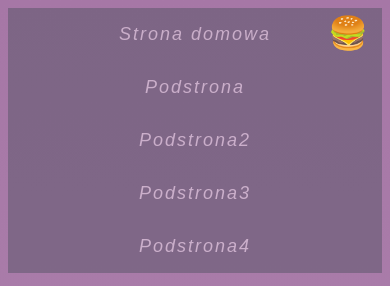
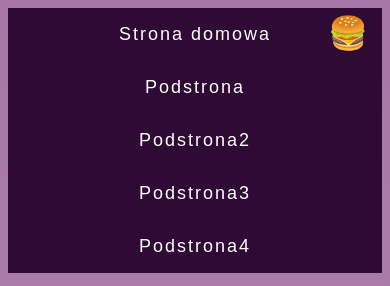
Before and after one commit to AsiaKabacinska/fronted_homepage, a website built with Parcel: page src/index.html in a window 390 px wide. Both pictures are taken after a click on the button "Menu". Shown: the top 286 px of the page. Built offline with nearby package versions, Linux system fonts and the light colour scheme.

Commit message:
medias changes for navigation to be more visible

```diff
--- a/src/style.css
+++ b/src/style.css
@@ -21,6 +21,7 @@ main {
   margin: 60px auto;
 }
 .navigation {
+  margin-top: 0;
   display: flex;
   align-items: center;
   justify-content: center;
@@ -190,6 +191,11 @@ table caption {
   }
   .navigation {
     display: none;
+    opacity: 1;
+    background-color: #2e0a35;
+    color: #ffffff;
+    font-style: normal;
+    letter-spacing: 2px;
   }
   /* position: absolute; */
 
```
Also changed, not shown: 1 other file.
